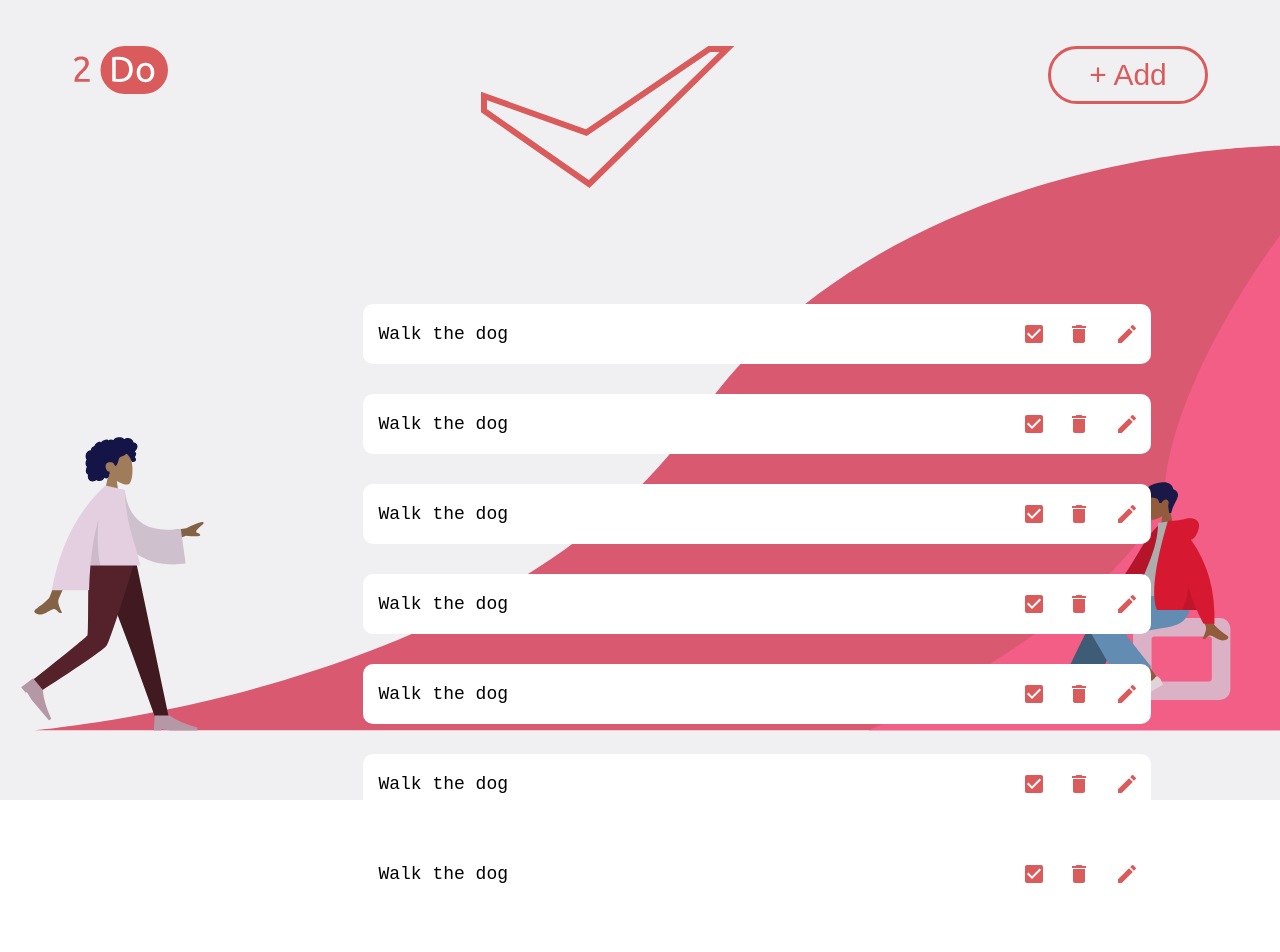
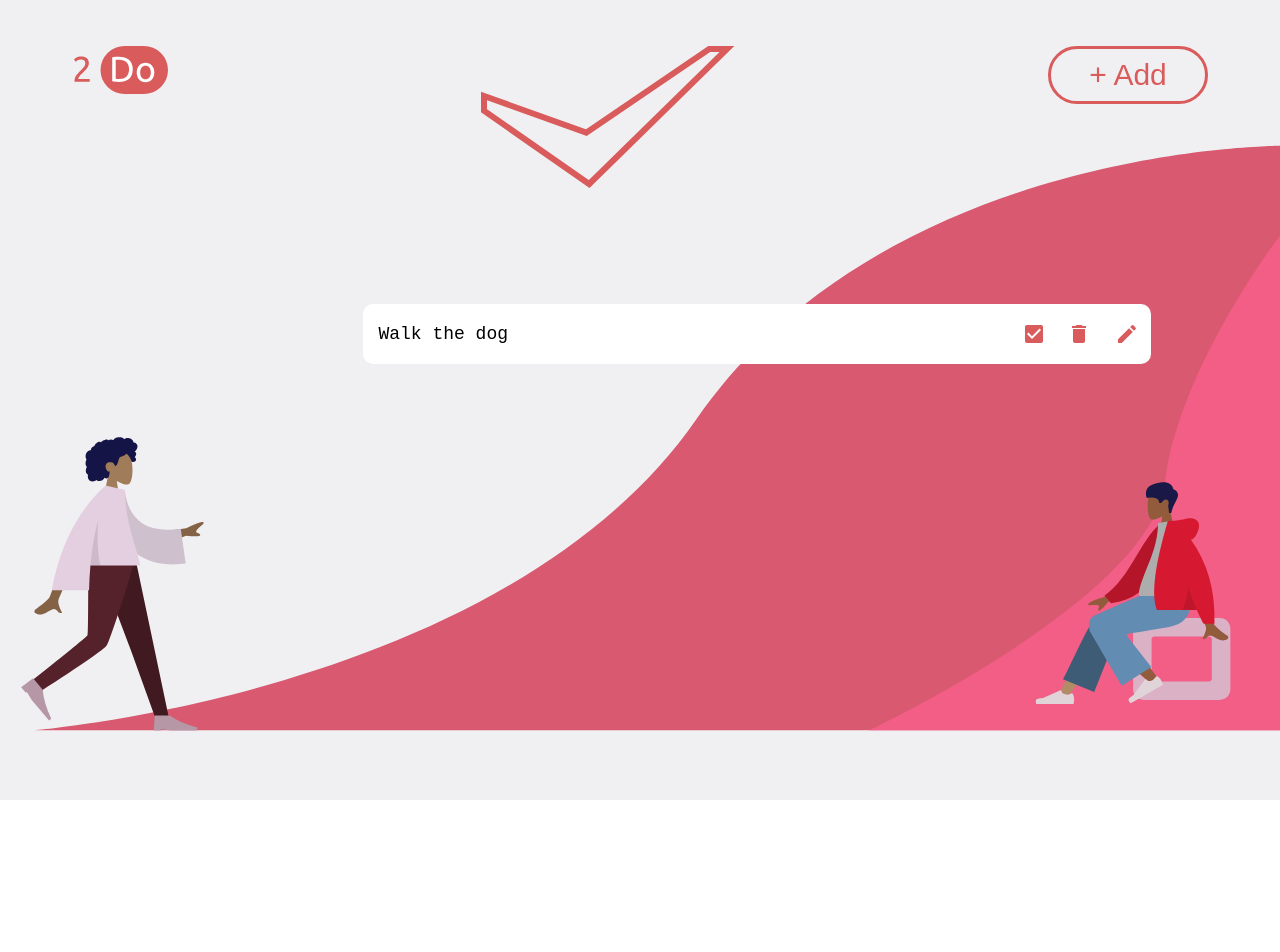
Before and after one commit to nGustavin/2do-react, a React (Create React App) app in the folder frontend/: page /home in a window 1280 px wide. Shown: the top 952 px of the page. Built offline with nearby package versions, Linux system fonts and the light colour scheme.

Commit message:
system OS change backups

```diff
--- a/frontend/src/api.ts
+++ b/frontend/src/api.ts
@@ -1,4 +1,4 @@
-import axios, { AxiosResponse, AxiosResponse } from 'axios'
+import axios, { AxiosResponse } from 'axios'
 
 const baseUrl: string = "http://localhost:3333"
 
--- a/frontend/src/pages/Home/index.tsx
+++ b/frontend/src/pages/Home/index.tsx
@@ -21,6 +21,8 @@ const Home: React.FC = () => {
   const handleChange = (event: React.ChangeEvent<HTMLInputElement>) => {
     setChecked(event.target.checked);
   };
+
+
 
   return (
       <Container>
@@ -49,178 +51,6 @@ const Home: React.FC = () => {
               </div>
             </Todo>
 
-            <Todo>
-              <span>Walk the dog</span>
-              <div>
-              <Checkbox
-                checked={checked}
-                onChange={handleChange}
-                inputProps={{ 'aria-label': 'primary checkbox' }}
-                style={{color: "#D95B5B"}}
-              />
-              <IconButton aria-label="delete" style={{color: "#D95B5B"}}>
-               <DeleteIcon style={{color: "#D95B5B"}} />
-              </IconButton>
-              <IconButton aria-label="delete" style={{color: "#D95B5B"}}>
-               <EditIcon style={{color: "#D95B5B"}} />
-              </IconButton>
-              </div>
-            </Todo>
-
-            <Todo>
-              <span>Walk the dog</span>
-              <div>
-              <Checkbox
-                checked={checked}
-                onChange={handleChange}
-                inputProps={{ 'aria-label': 'primary checkbox' }}
-                style={{color: "#D95B5B"}}
-              />
-              <IconButton aria-label="delete" style={{color: "#D95B5B"}}>
-               <DeleteIcon style={{color: "#D95B5B"}} />
-              </IconButton>
-              <IconButton aria-label="delete" style={{color: "#D95B5B"}}>
-               <EditIcon style={{color: "#D95B5B"}} />
-              </IconButton>
-              </div>
-            </Todo>
-            <Todo>
-              <span>Walk the dog</span>
-              <div>
-              <Checkbox
-                checked={checked}
-                onChange={handleChange}
-                inputProps={{ 'aria-label': 'primary checkbox' }}
-                style={{color: "#D95B5B"}}
-              />
-              <IconButton aria-label="delete" style={{color: "#D95B5B"}}>
-               <DeleteIcon style={{color: "#D95B5B"}} />
-              </IconButton>
-              <IconButton aria-label="delete" style={{color: "#D95B5B"}}>
-               <EditIcon style={{color: "#D95B5B"}} />
-              </IconButton>
-              </div>
-            </Todo>
-            <Todo>
-              <span>Walk the dog</span>
-              <div>
-              <Checkbox
-                checked={checked}
-                onChange={handleChange}
-                inputProps={{ 'aria-label': 'primary checkbox' }}
-                style={{color: "#D95B5B"}}
-              />
-              <IconButton aria-label="delete" style={{color: "#D95B5B"}}>
-               <DeleteIcon style={{color: "#D95B5B"}} />
-              </IconButton>
-              <IconButton aria-label="delete" style={{color: "#D95B5B"}}>
-               <EditIcon style={{color: "#D95B5B"}} />
-              </IconButton>
-              </div>
-            </Todo>
-            <Todo>
-              <span>Walk the dog</span>
-              <div>
-              <Checkbox
-                checked={checked}
-                onChange={handleChange}
-                inputProps={{ 'aria-label': 'primary checkbox' }}
-                style={{color: "#D95B5B"}}
-              />
-              <IconButton aria-label="delete" style={{color: "#D95B5B"}}>
-               <DeleteIcon style={{color: "#D95B5B"}} />
-              </IconButton>
-              <IconButton aria-label="delete" style={{color: "#D95B5B"}}>
-               <EditIcon style={{color: "#D95B5B"}} />
-              </IconButton>
-              </div>
-            </Todo>
-            <Todo>
-              <span>Walk the dog</span>
-              <div>
-              <Checkbox
-                checked={checked}
-                onChange={handleChange}
-                inputProps={{ 'aria-label': 'primary checkbox' }}
-                style={{color: "#D95B5B"}}
-              />
-              <IconButton aria-label="delete" style={{color: "#D95B5B"}}>
-               <DeleteIcon style={{color: "#D95B5B"}} />
-              </IconButton>
-              <IconButton aria-label="delete" style={{color: "#D95B5B"}}>
-               <EditIcon style={{color: "#D95B5B"}} />
-              </IconButton>
-              </div>
-            </Todo>
-            <Todo>
-              <span>Walk the dog</span>
-              <div>
-              <Checkbox
-                checked={checked}
-                onChange={handleChange}
-                inputProps={{ 'aria-label': 'primary checkbox' }}
-                style={{color: "#D95B5B"}}
-              />
-              <IconButton aria-label="delete" style={{color: "#D95B5B"}}>
-               <DeleteIcon style={{color: "#D95B5B"}} />
-              </IconButton>
-              <IconButton aria-label="delete" style={{color: "#D95B5B"}}>
-               <EditIcon style={{color: "#D95B5B"}} />
-              </IconButton>
-              </div>
-            </Todo>
-            <Todo>
-              <span>Walk the dog</span>
-              <div>
-              <Checkbox
-                checked={checked}
-                onChange={handleChange}
-                inputProps={{ 'aria-label': 'primary checkbox' }}
-                style={{color: "#D95B5B"}}
-              />
-              <IconButton aria-label="delete" style={{color: "#D95B5B"}}>
-               <DeleteIcon style={{color: "#D95B5B"}} />
-              </IconButton>
-              <IconButton aria-label="delete" style={{color: "#D95B5B"}}>
-               <EditIcon style={{color: "#D95B5B"}} />
-              </IconButton>
-              </div>
-            </Todo>
-            <Todo>
-              <span>Walk the dog</span>
-              <div>
-              <Checkbox
-                checked={checked}
-                onChange={handleChange}
-                inputProps={{ 'aria-label': 'primary checkbox' }}
-                style={{color: "#D95B5B"}}
-              />
-              <IconButton aria-label="delete" style={{color: "#D95B5B"}}>
-               <DeleteIcon style={{color: "#D95B5B"}} />
-              </IconButton>
-              <IconButton aria-label="delete" style={{color: "#D95B5B"}}>
-               <EditIcon style={{color: "#D95B5B"}} />
-              </IconButton>
-              </div>
-            </Todo>
-            <Todo>
-              <span>Walk the dog</span>
-              <div>
-              <Checkbox
-                checked={checked}
-                onChange={handleChange}
-                inputProps={{ 'aria-label': 'primary checkbox' }}
-                style={{color: "#D95B5B"}}
-              />
-              <IconButton aria-label="delete" style={{color: "#D95B5B"}}>
-               <DeleteIcon style={{color: "#D95B5B"}} />
-              </IconButton>
-              <IconButton aria-label="delete" style={{color: "#D95B5B"}}>
-               <EditIcon style={{color: "#D95B5B"}} />
-              </IconButton>
-              </div>
-            </Todo>
-
           </TodoList>
       </Container>
   );
```
Also changed, not shown: 1 other file (tests, documents, lock files or other folders).
